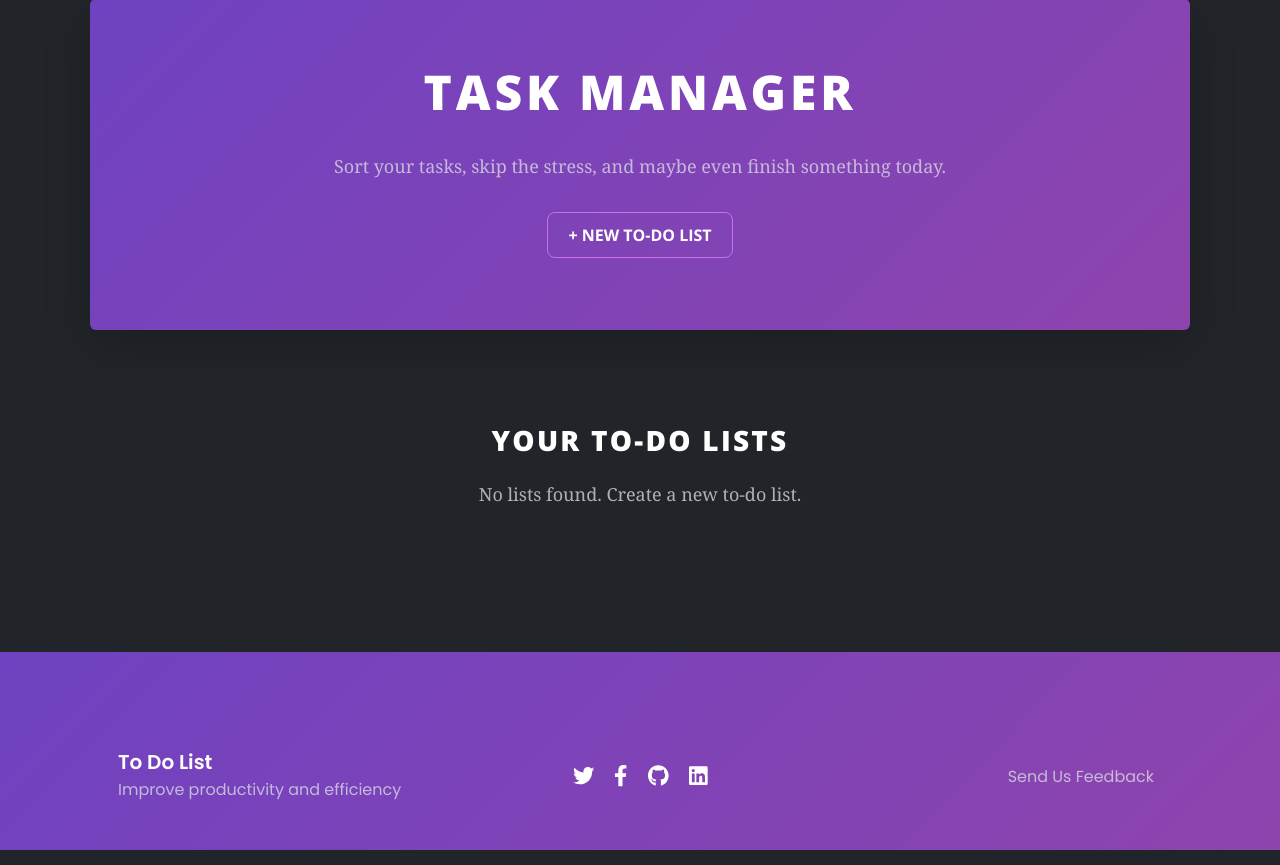
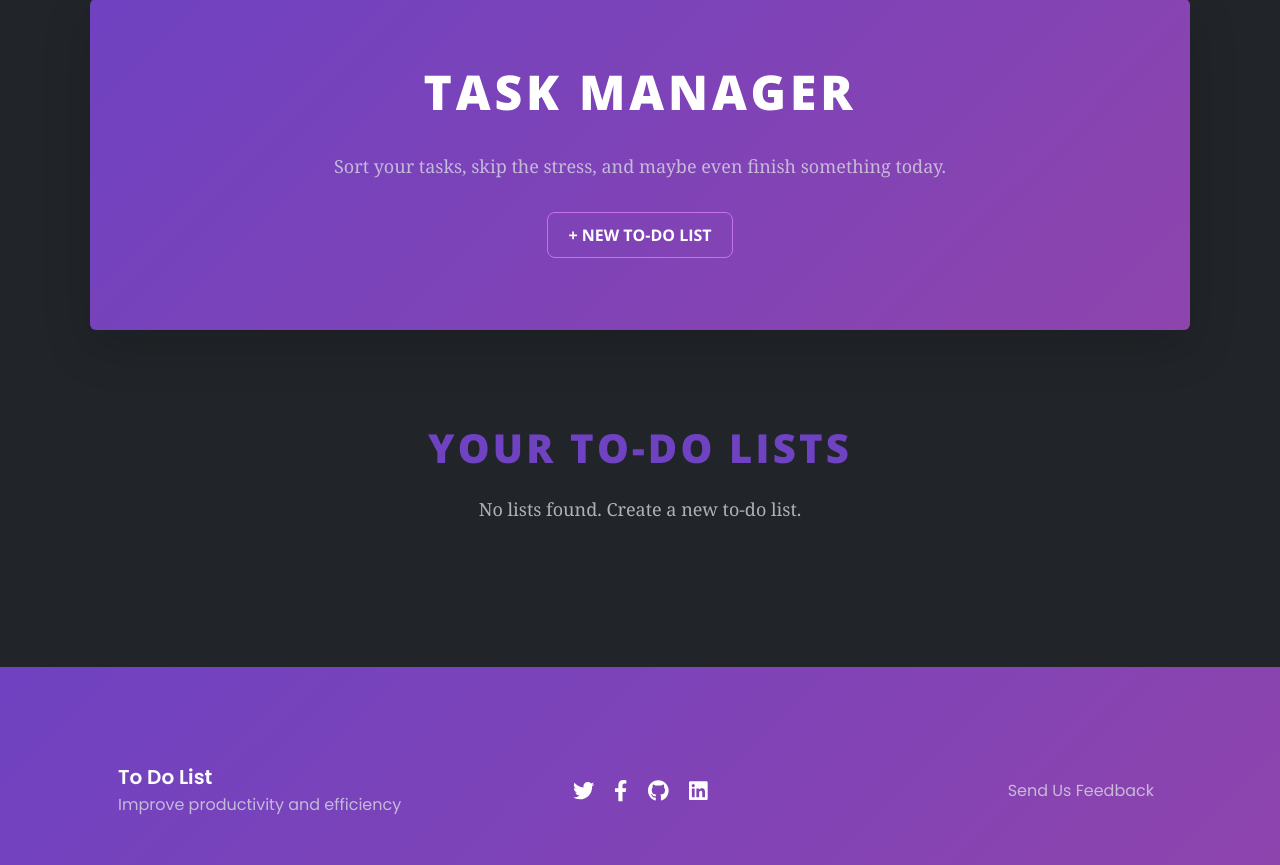
Before and after one commit to KushalRegmi61/ToDoList_Website, a Flask app: page /todo_lists in a window 1280 px wide. Shown: the part 155-1020 px from the top of the page. Run offline with Flask 3, Linux system fonts and the light colour scheme; the visitor is signed in with stand-in values (Sample User, id 1); data that the repository does not hold is empty; some libraries are stand-ins or nearby versions.

Commit message:
change the font color for subheading

```diff
--- a/templates/todo_lists.html
+++ b/templates/todo_lists.html
@@ -78,7 +78,7 @@
 <div class="container my-2">
     <!-- Header Section -->
     <div class="text-center mb-5">
-        <h1 class="display-4 text-white subheading">Your To-Do Lists</h1>
+        <h1 class="display-4 subheading" style="color: #6f42c1; font-size: 2.5rem;">Your To-Do Lists</h1>
         {% if todo_lists|length == 0 %}
         <p class="text-muted" style="font-size: large;">No lists found. Create a new to-do list.</p>
         {% else %}
```
